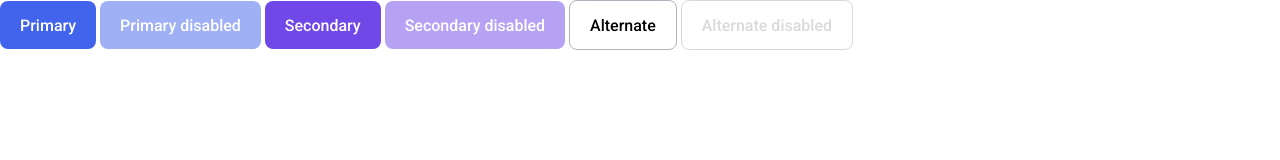
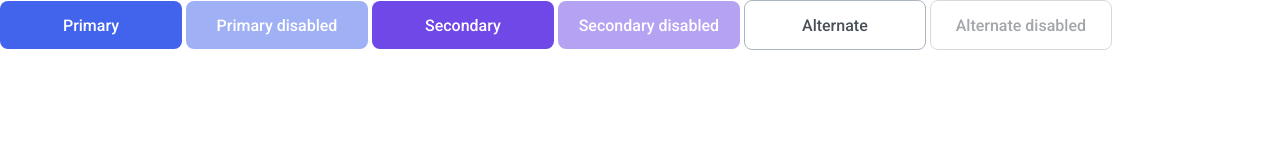
Before and after one commit to js-tasks-ru/htmlcss-20210610_kzn-rf, a website: page 03-lection1/01-button/index.html in a window 1280 px wide. Drawn offline with Linux system fonts and the light colour scheme.

Commit message:
‘01-button’

```diff
--- a/03-lection1/01-button/button.css
+++ b/03-lection1/01-button/button.css
@@ -1,61 +1,64 @@
 /* Стилизация кнопки */
 .button {
-  padding-top: 15px;
-  padding-left: 20px;
-  padding-right: 20px;
-  padding-bottom: 14px;
-}
+  border: none;
+  outline: none;
 
-.button_font {
-  font-family: Roboto;
+  display: inline-block;
+  border-radius: 8px;
+  padding: 15px 20px 14px;
+  text-align: center;
   font-size: 16px;
-  font-style: normal;
+  line-height: 19px;
   font-weight: 500;
-  line-height: 19px;
-  letter-spacing: 0em;
-  text-align: center;
-
-}
-
-.button_primary {
-  border-radius: 8px;
-  border: none;
-  color: var(--white);
-  background-color: var(--blue-2);
-  transition: opacity 200ms ease-in-out, background 200ms ease-in-out;
-}
-
-.button_primary:hover {
-  color: var(--white);
-  background-color: var(--blue-3);
-}
-
-.button_secondary {
-  border-radius: 8px;
-  border: none;
-  color: var(--white);
-  background-color: var(--purple);
-  transition: opacity 200ms ease-in-out, background 200ms ease-in-out;
-}
-
-.button_secondary:hover {
-  color: var(--white);
-  background-color: var(--purple-2);
-}
-
-.button_alternate {
-  border-radius: 8px;
-  background-color: var(--white);
-  border: 1px solid var(--grey-3);
-  transition: opacity 200ms ease-in-out, background 200ms ease-in-out;
-}
-
-.button_alternate:hover {
-  border: 1px solid var(--black)
+  cursor: pointer;
+  min-width: 182px;
 }
 
 .button:disabled {
   opacity: 0.5;
-  cursor: not-allowed;
-  pointer-events: none;
+  cursor: default;
 }
+
+/* Primary */
+
+.button_primary {
+  background: #4263EB;
+  color: #ffffff;
+
+  transition: opacity: 200ms ease-in-out, background 200ms ease-in-out;
+}
+
+.button_primary:hover {
+  background: #2342C0;
+}
+
+.button_primary:hover:disabled {
+  background: #4263EB;
+}
+
+/* Secondary */
+
+.button_secondary {
+  background: #7048E8;
+  color: #ffffff;
+
+  transition: opacity: 200ms ease-in-out, background 200ms ease-in-out;
+}
+
+.button_secondary:hover:not(:disabled) {
+  background: #5028C6;
+}
+
+/* Alternate */
+
+.button_alternate {
+  border: 1px solid #ACB5BD;
+  background: transparent;
+  color: #495057;
+
+  transition: border-color 0.2s ease-in-out;
+}
+
+.button_alternate:hover:not(:disabled) {
+  border-color: #212429;
+}
--- a/03-lection1/01-button/index.html
+++ b/03-lection1/01-button/index.html
@@ -7,13 +7,13 @@
         <link rel="stylesheet" href="./button.css">
     </head>
     <body>
-          <button class="button button_primary button_font">Primary</button>
-          <button class="button button_primary button_font" disabled>Primary disabled</button>
+          <button class="button button_primary">Primary</button>
+          <button class="button button_primary" disabled>Primary disabled</button>
 
-          <button class="button button_secondary button_font">Secondary</button>
-          <button class="button button_secondary button_font" disabled>Secondary disabled</button>
+          <button class="button button_secondary">Secondary</button>
+          <button class="button button_secondary" disabled>Secondary disabled</button>
 
-          <button class="button button_alternate button_font">Alternate</button>
-          <button class="button button_alternate button_font" disabled>Alternate disabled</button>
+          <button class="button button_alternate">Alternate</button>
+          <button class="button button_alternate" disabled>Alternate disabled</button>
     </body>
 </html>
```
